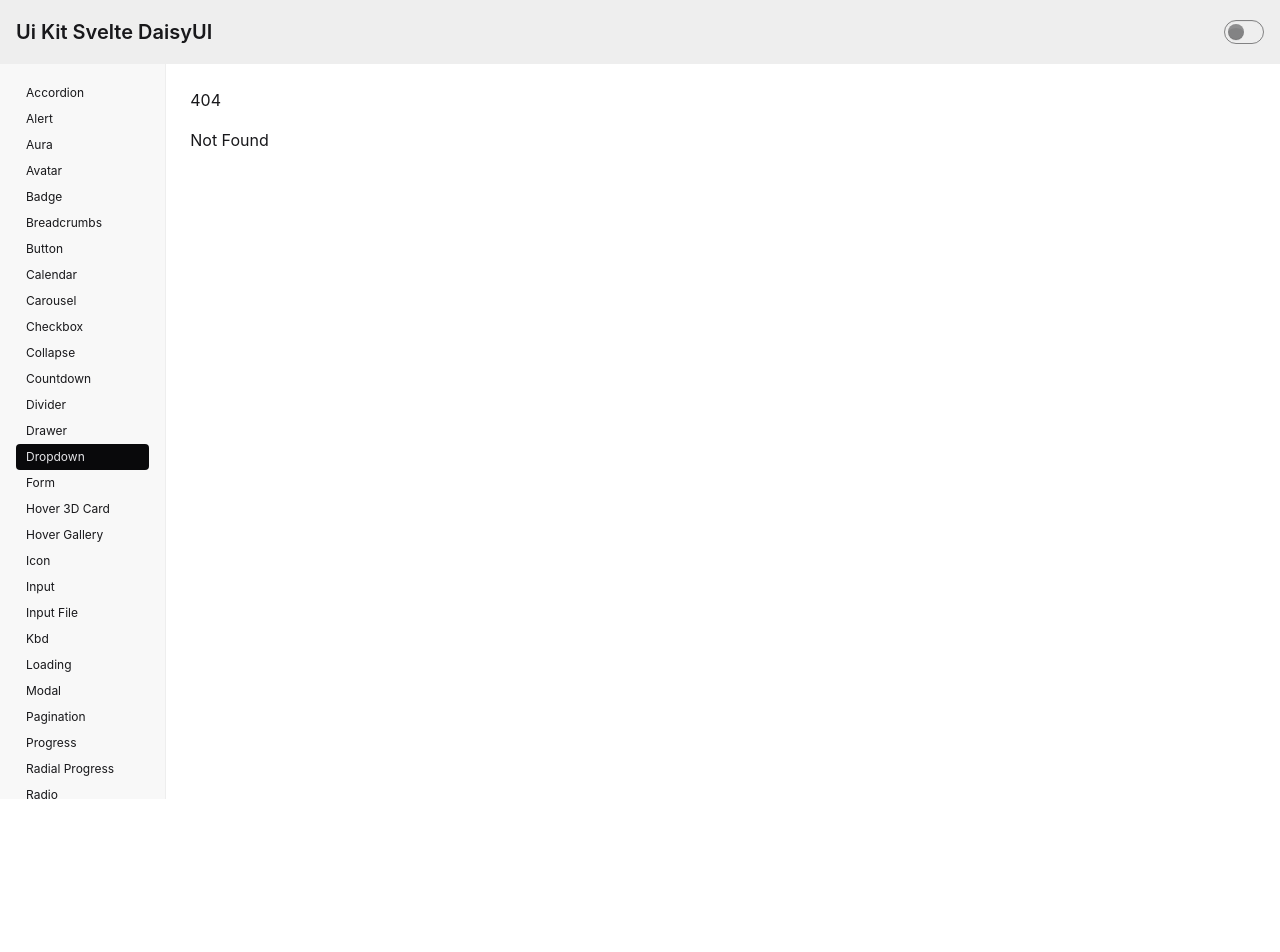
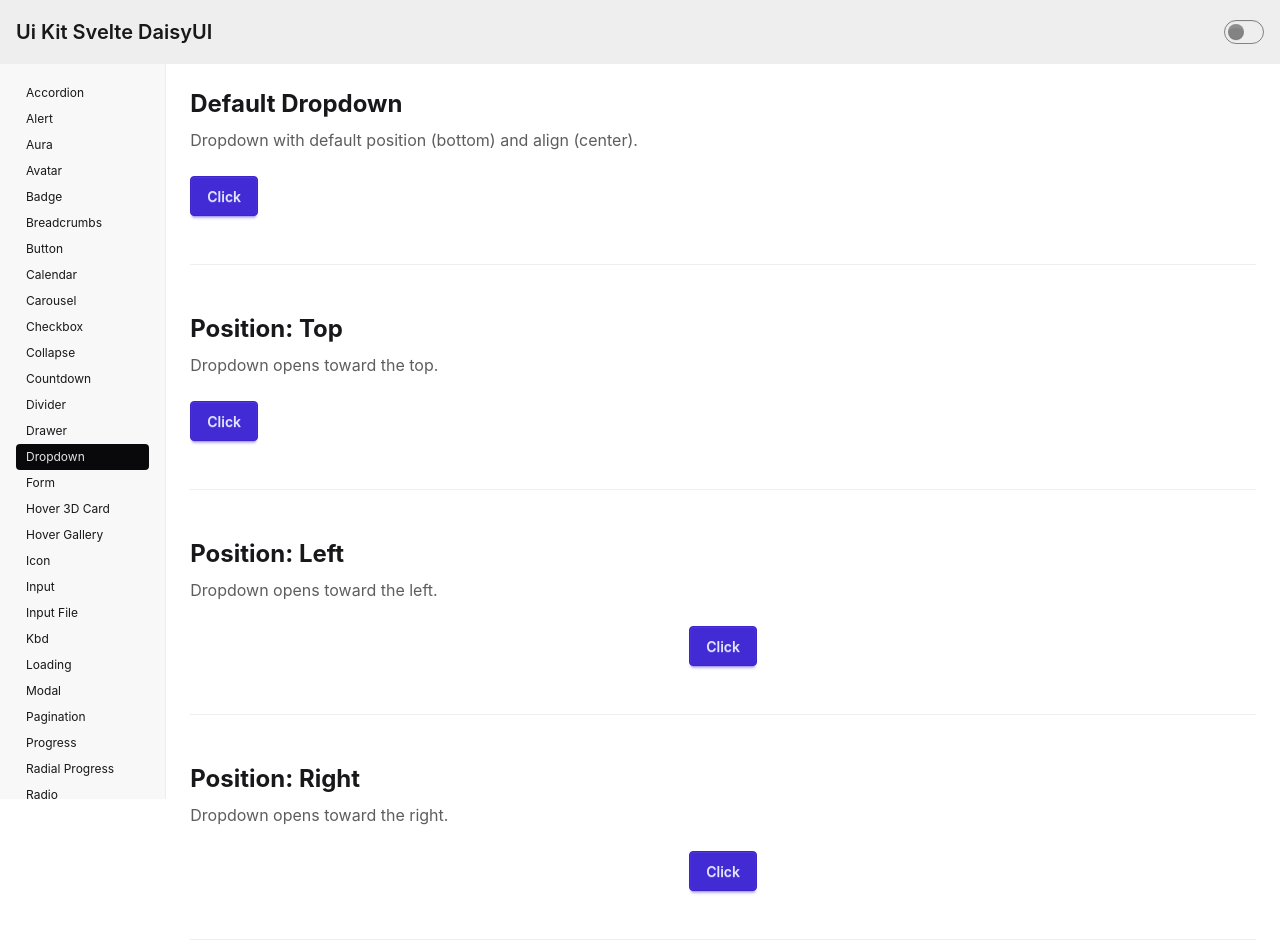
Before and after one commit to igidio/uikit-svelte-daisyui, a SvelteKit app: page /dropdown in a window 1280 px wide. Before the commit this address had no page. Shown: the top 952 px of the page. Before the commit the page ends 800 px from the top, so only its background shows below. Built offline with nearby package versions, Linux system fonts and the light colour scheme; what @iconify/tailwind4 would draw is missing.

Commit message:
feat: add UiDropdown and UiDropdownItem components with customizable properties; implement demo page showcasing various dropdown configurations

```diff
--- /dev/null
+++ b/src/lib/ui/ui-dropdown/UiDropdown.svelte
@@ -0,0 +1,48 @@
+<script lang="ts">
+  import { dropdown_positions, type UiDropdownPosition, type UiDropdownAlign } from './ui-dropdown-properties';
+
+  let {
+    id,
+    position = 'bottom',
+    align = 'center',
+    trigger,
+    children,
+    ...rest
+  }: {
+    id: string;
+    position?: UiDropdownPosition;
+    align?: UiDropdownAlign;
+    trigger?: import('svelte').Snippet;
+    children?: import('svelte').Snippet;
+  } & Record<string, unknown> = $props();
+
+  let content_classes = $derived(
+    (() => {
+      const c: string[] = ['dropdown', 'menu', 'p-2', 'shadow-sm', 'bg-base-100', 'rounded-box'];
+      c.push(dropdown_positions[position]);
+      if (align !== 'center') {
+        c.push(`dropdown-${align}`);
+      }
+      return c.join(' ');
+    })(),
+  );
+</script>
+
+<div class="inline-block" {...rest}>
+  <button
+    type="button"
+    tabindex="0"
+    style="anchor-name: --anchor-{id}"
+    popovertarget="popover-{id}"
+  >
+    {@render trigger?.()}
+  </button>
+  <ul
+    id="popover-{id}"
+    popover="auto"
+    style="position-anchor: --anchor-{id}"
+    class={content_classes}
+  >
+    {@render children?.()}
+  </ul>
+</div>
--- /dev/null
+++ b/src/lib/ui/ui-dropdown/UiDropdownItem.svelte
@@ -0,0 +1,11 @@
+<script lang="ts">
+  let {
+    children,
+  }: {
+    children?: import('svelte').Snippet;
+  } = $props();
+</script>
+
+<li>
+  {@render children?.()}
+</li>
--- /dev/null
+++ b/src/lib/ui/ui-dropdown/ui-dropdown-properties.ts
@@ -0,0 +1,10 @@
+export type UiDropdownPosition = 'top' | 'bottom' | 'left' | 'right';
+
+export const dropdown_positions: Record<UiDropdownPosition, string> = {
+  top: 'dropdown-top',
+  bottom: 'dropdown-bottom',
+  left: 'dropdown-left',
+  right: 'dropdown-right',
+};
+
+export type UiDropdownAlign = 'start' | 'end' | 'center';
--- /dev/null
+++ b/src/routes/dropdown/+page.svelte
@@ -0,0 +1,160 @@
+<script lang="ts">
+  import UiDropdown from '$lib/ui/ui-dropdown/UiDropdown.svelte';
+  import UiDropdownItem from '$lib/ui/ui-dropdown/UiDropdownItem.svelte';
+  import UiButton from '$lib/ui/ui-button/UiButton.svelte';
+</script>
+
+<section class="space-y-12">
+  <div>
+    <h2 class="text-2xl font-bold mb-2">Default Dropdown</h2>
+    <p class="text-base-content/70 mb-6">
+      Dropdown with default position (bottom) and align (center).
+    </p>
+    <UiDropdown id="default-dropdown">
+      {#snippet trigger()}
+        <UiButton label="Click" variant="primary" />
+      {/snippet}
+      <UiDropdownItem>Item 1</UiDropdownItem>
+      <UiDropdownItem>Item 2</UiDropdownItem>
+      <UiDropdownItem>Item 3</UiDropdownItem>
+    </UiDropdown>
+  </div>
+
+  <hr class="border-base-300" />
+
+  <div>
+    <h2 class="text-2xl font-bold mb-2">Position: Top</h2>
+    <p class="text-base-content/70 mb-6">Dropdown opens toward the top.</p>
+    <UiDropdown id="top-dropdown" position="top">
+      {#snippet trigger()}
+        <UiButton label="Click" variant="primary" />
+      {/snippet}
+      <UiDropdownItem>Item 1</UiDropdownItem>
+      <UiDropdownItem>Item 2</UiDropdownItem>
+      <UiDropdownItem>Item 3</UiDropdownItem>
+    </UiDropdown>
+  </div>
+
+  <hr class="border-base-300" />
+
+  <div>
+    <h2 class="text-2xl font-bold mb-2">Position: Left</h2>
+    <p class="text-base-content/70 mb-6">Dropdown opens toward the left.</p>
+    <div class="flex justify-center">
+      <UiDropdown id="left-dropdown" position="left">
+        {#snippet trigger()}
+          <UiButton label="Click" variant="primary" />
+        {/snippet}
+        <UiDropdownItem>Item 1</UiDropdownItem>
+        <UiDropdownItem>Item 2</UiDropdownItem>
+        <UiDropdownItem>Item 3</UiDropdownItem>
+      </UiDropdown>
+    </div>
+  </div>
+
+  <hr class="border-base-300" />
+
+  <div>
+    <h2 class="text-2xl font-bold mb-2">Position: Right</h2>
+    <p class="text-base-content/70 mb-6">Dropdown opens toward the right.</p>
+    <div class="flex justify-center">
+      <UiDropdown id="right-dropdown" position="right">
+        {#snippet trigger()}
+          <UiButton label="Click" variant="primary" />
+        {/snippet}
+        <UiDropdownItem>Item 1</UiDropdownItem>
+        <UiDropdownItem>Item 2</UiDropdownItem>
+        <UiDropdownItem>Item 3</UiDropdownItem>
+      </UiDropdown>
+    </div>
+  </div>
+
+  <hr class="border-base-300" />
+
+  <div>
+    <h2 class="text-2xl font-bold mb-2">Align: Start</h2>
+    <p class="text-base-content/70 mb-6">Dropdown aligns to the start of the trigger button.</p>
+    <UiDropdown id="start-dropdown" align="start">
+      {#snippet trigger()}
+        <UiButton label="Click" variant="primary" />
+      {/snippet}
+      <UiDropdownItem>Item 1</UiDropdownItem>
+      <UiDropdownItem>Item 2</UiDropdownItem>
+      <UiDropdownItem>Item 3</UiDropdownItem>
+    </UiDropdown>
+  </div>
+
+  <hr class="border-base-300" />
+
+  <div>
+    <h2 class="text-2xl font-bold mb-2">Align: End</h2>
+    <p class="text-base-content/70 mb-6">Dropdown aligns to the end of the trigger button.</p>
+    <UiDropdown id="end-dropdown" align="end">
+      {#snippet trigger()}
+        <UiButton label="Click" variant="primary" />
+      {/snippet}
+      <UiDropdownItem>Item 1</UiDropdownItem>
+      <UiDropdownItem>Item 2</UiDropdownItem>
+      <UiDropdownItem>Item 3</UiDropdownItem>
+    </UiDropdown>
+  </div>
+
+  <hr class="border-base-300" />
+
+  <div>
+    <h2 class="text-2xl font-bold mb-2">With Icons</h2>
+    <p class="text-base-content/70 mb-6">Dropdown with icons inside items.</p>
+    <UiDropdown id="icon-dropdown">
+      {#snippet trigger()}
+        <UiButton label="Click" variant="primary" />
+      {/snippet}
+      <UiDropdownItem>
+        <span class="flex items-center gap-2">✏️ Edit</span>
+      </UiDropdownItem>
+      <UiDropdownItem>
+        <span class="flex items-center gap-2">📋 Copy</span>
+      </UiDropdownItem>
+      <UiDropdownItem>
+        <span class="flex items-center gap-2">🗑️ Delete</span>
+      </UiDropdownItem>
+    </UiDropdown>
+  </div>
+
+  <hr class="border-base-300" />
+
+  <div>
+    <h2 class="text-2xl font-bold mb-2">Combined: Top + End</h2>
+    <p class="text-base-content/70 mb-6">Dropdown opens top and aligns to the end.</p>
+    <UiDropdown id="combined-dropdown" position="top" align="end">
+      {#snippet trigger()}
+        <UiButton label="Click" variant="primary" />
+      {/snippet}
+      <UiDropdownItem>Item 1</UiDropdownItem>
+      <UiDropdownItem>Item 2</UiDropdownItem>
+      <UiDropdownItem>Item 3</UiDropdownItem>
+    </UiDropdown>
+  </div>
+
+  <hr class="border-base-300" />
+
+  <div>
+    <h2 class="text-2xl font-bold mb-2">Complex Content</h2>
+    <p class="text-base-content/70 mb-6">
+      Dropdown items can contain any HTML content via the default slot.
+    </p>
+    <UiDropdown id="complex-dropdown">
+      {#snippet trigger()}
+        <UiButton variant="primary" label="Actions" />
+      {/snippet}
+      <UiDropdownItem>
+        <button type="button">✏️ Edit</button>
+      </UiDropdownItem>
+      <UiDropdownItem>
+        <button type="button">📋 Duplicate</button>
+      </UiDropdownItem>
+      <UiDropdownItem>
+        <button type="button" class="text-error">🗑️ Delete</button>
+      </UiDropdownItem>
+    </UiDropdown>
+  </div>
+</section>
```
